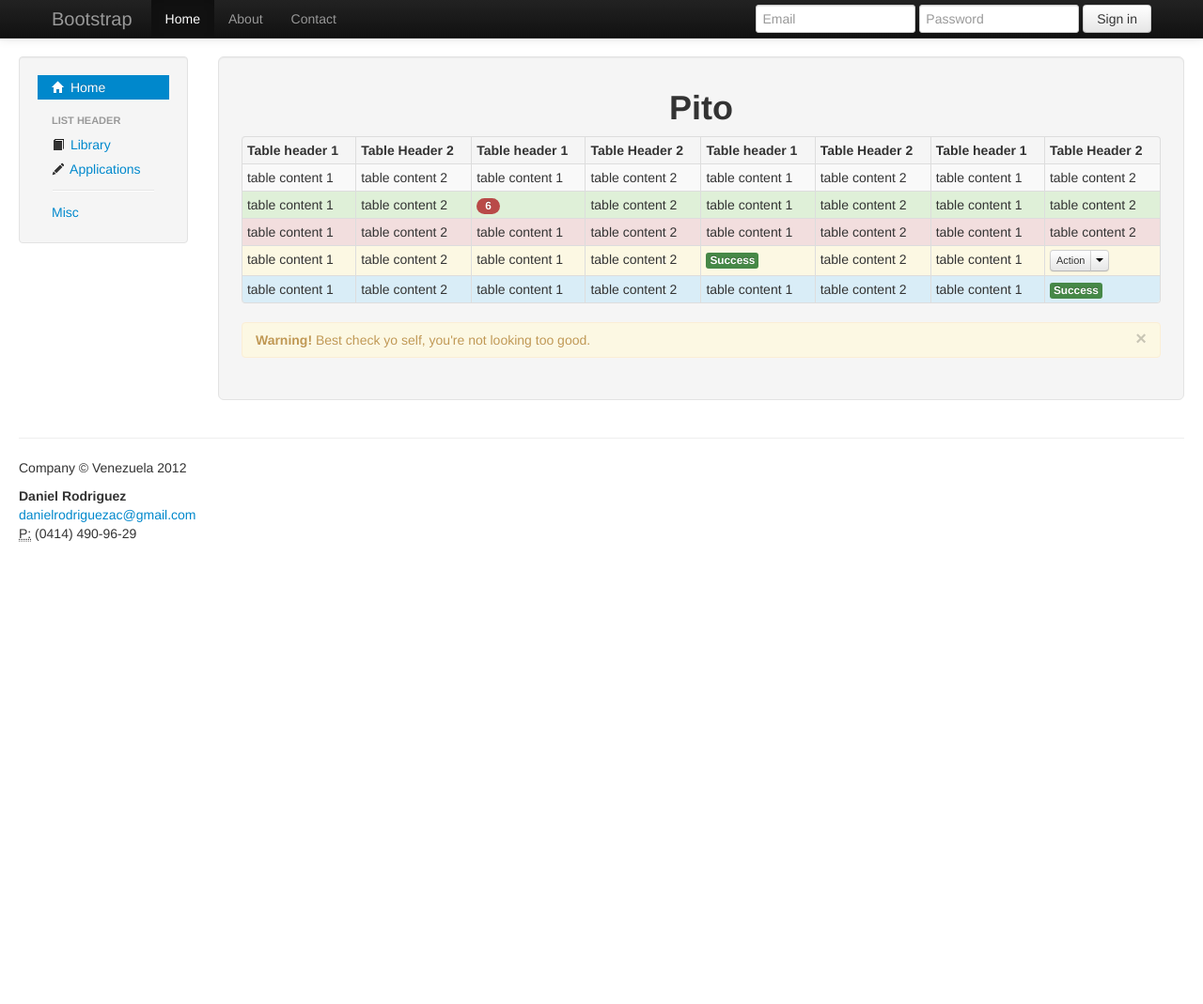
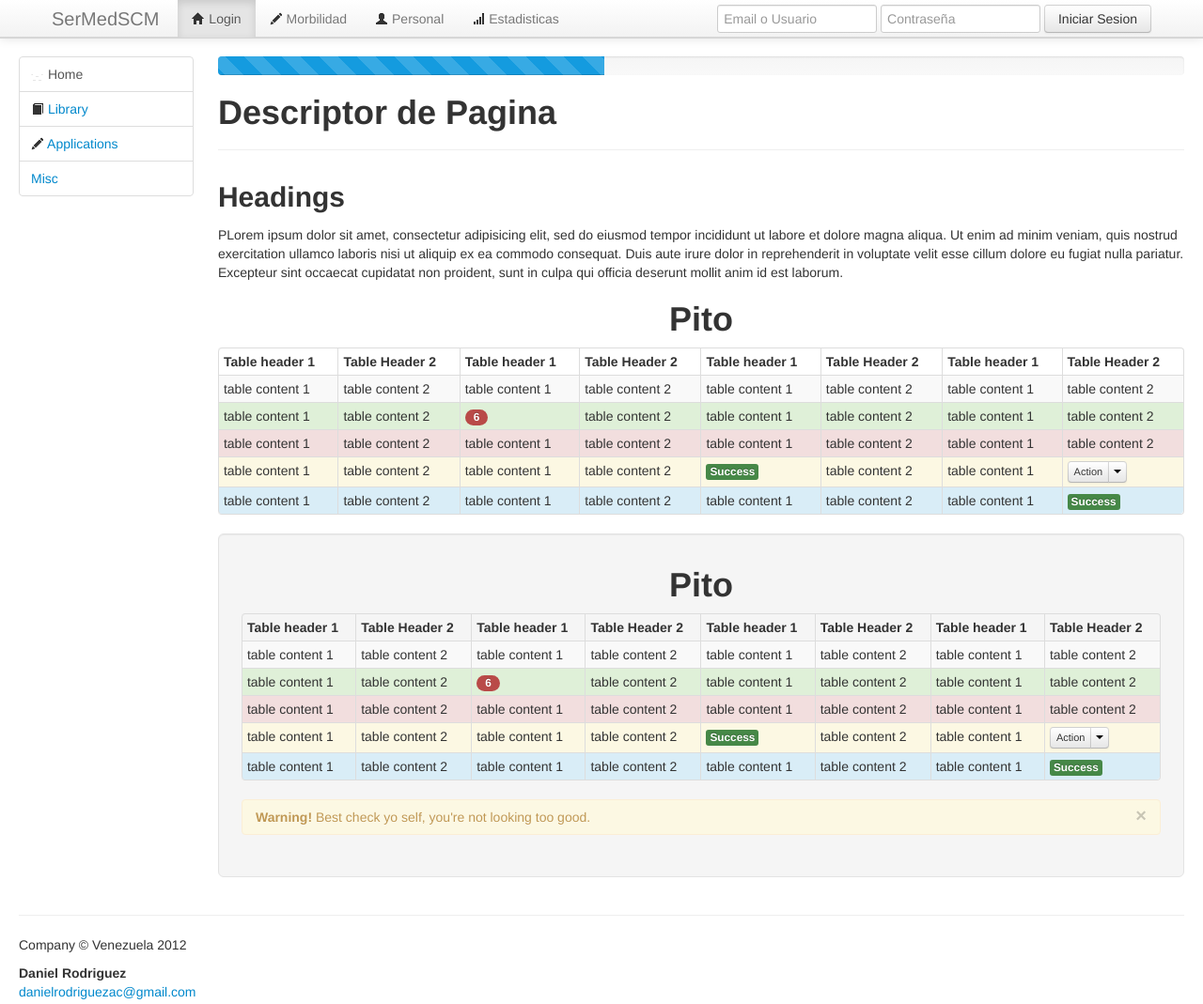
Before and after one commit to danielrodriguezac/SerMedSCM, a PHP site: page / in a window 1280 px wide. Shown: the top 1069 px of the page at 94% size. Before the commit the page ends 577 px from the top, so only its background shows below. Run offline with PHP 8.4, Linux system fonts and the light colour scheme.

Commit message:
Adaptando interface 10/09/2012

```diff
--- a/index.php
+++ b/index.php
@@ -2,7 +2,7 @@
 <html lang="en">
   <head>
     <meta charset="utf-8">
-    <title>Bootstrap, from Twitter</title>
+    <title>Aplication, Company</title>
     <meta name="viewport" content="width=device-width, initial-scale=1.0">
     <meta name="description" content="Intranet">
     <meta name="author" content="Daniel Rodriguez(danielrodriguezac@gmail.com)">
@@ -31,7 +31,7 @@
 
   <body>
 
-    <div class="navbar navbar-inverse navbar-fixed-top">
+    <div class="navbar navbar-fixed-top">
       <div class="navbar-inner">
         <div class="container">
           <a class="btn btn-navbar" data-toggle="collapse" data-target=".nav-collapse">
@@ -39,17 +39,18 @@
             <span class="icon-bar"></span>
             <span class="icon-bar"></span>
           </a>
-          <a class="brand" href="./index.html">Bootstrap</a>
+          <a class="brand" href="./index.html">SerMedSCM</a>
           <div class="nav-collapse collapse">
             <ul class="nav">
-              <li class="active"><a href="#">Home</a></li>
-              <li><a href="#about">About</a></li>
-              <li><a href="#contact">Contact</a></li>
+              <li class="active"><a href="#"><i class="icon-home"></i>  Login</a></li>
+              <li><a href="#"><i class="icon-pencil"></i>  Morbilidad</a></li>
+              <li><a href="#"><i class="icon-user"></i>  Personal</a></li>
+              <li><a href="#"><i class="icon-signal"></i>  Estadisticas</a></li>
             </ul>
-            <form class="navbar-form pull-right" action="parapito.com">
-              <input class="span2" type="text" placeholder="Email">
-              <input class="span2" type="password" placeholder="Password">
-              <button type="submit" class="btn">Sign in</button>
+            <form class="navbar-form pull-right" action="users/login" method="post">
+              <input name="username" class="span2" type="text" placeholder="Email o Usuario">
+              <input name="password" class="span2" type="password" placeholder="Contraseña">
+              <button type="submit" class="btn">Iniciar Sesion</button>
             </form>
           </div><!--/.nav-collapse -->
         </div>
@@ -59,18 +60,108 @@
     <div class="container-fluid">
       <div class="row-fluid">
         <div class="span2">
-          <div class="well">
-              <ul class="nav nav-list">
-                <li class="active"><a href="#"><i class="icon-home icon-white"></i> Home</a></li>
-                <li class="nav-header">List header</li>
+          <div >
+              <ul class="nav nav-tabs nav-stacked affix span2">
+                <li class="active"><a href="#"><i class="icon-home"></i> Home</a></li>
                 <li><a href="#"><i class="icon-book"></i> Library</a></li>
                 <li><a href="#"><i class="icon-pencil"></i> Applications</a></li>
-                <li class="divider"></li>
                 <li><a href="#"><i class="i"></i> Misc</a></li>
               </ul>
           </div>
         </div>
         <div class="span10">
+          <div class="progress progress-striped active">
+            <div class="bar" style="width: 40%;"></div>
+          </div>
+          <div class="page-header">
+            <h1>Descriptor de Pagina</h1>
+          </div>
+          <h2 id="headings">Headings</h2>
+          <p>PLorem ipsum dolor sit amet, consectetur adipisicing elit, sed do eiusmod
+          tempor incididunt ut labore et dolore magna aliqua. Ut enim ad minim veniam,
+          quis nostrud exercitation ullamco laboris nisi ut aliquip ex ea commodo
+          consequat. Duis aute irure dolor in reprehenderit in voluptate velit esse
+          cillum dolore eu fugiat nulla pariatur. Excepteur sint occaecat cupidatat non
+          proident, sunt in culpa qui officia deserunt mollit anim id est laborum.</p>
+
+<table class="table table-striped table-bordered table-hover table-condensed">
+              <caption><h1>Pito</h1></caption>
+              <thead>
+                <tr>
+                  <th>Table header 1</th>
+                  <th>Table Header 2</th>
+                  <th>Table header 1</th>
+                  <th>Table Header 2</th>
+                  <th>Table header 1</th>
+                  <th>Table Header 2</th>
+                  <th>Table header 1</th>
+                  <th>Table Header 2</th>
+                </tr>
+              </thead>
+              <tbody>
+                <tr>
+                  <td>table content 1</td>
+                  <td>table content 2</td>
+                  <td>table content 1</td>
+                  <td>table content 2</td>
+                  <td>table content 1</td>
+                  <td>table content 2</td>
+                  <td>table content 1</td>
+                  <td>table content 2</td>
+                </tr>
+                <tr class="success">
+                  <td>table content 1</td>
+                  <td>table content 2</td>
+                  <td><span class="badge badge-important">6</span></td>
+                  <td>table content 2</td>
+                  <td>table content 1</td>
+                  <td>table content 2</td>
+                  <td>table content 1</td>
+                  <td>table content 2</td>
+                </tr>
+                <tr class="error">
+                  <td>table content 1</td>
+                  <td>table content 2</td>
+                  <td>table content 1</td>
+                  <td>table content 2</td>
+                  <td>table content 1</td>
+                  <td>table content 2</td>
+                  <td>table content 1</td>
+                  <td>table content 2</td>
+                </tr>
+                <tr class="warning">
+                  <td>table content 1</td>
+                  <td>table content 2</td>
+                  <td>table content 1</td>
+                  <td>table content 2</td>
+                  <td><span class="label label-success">Success</span></td>
+                  <td>table content 2</td>
+                  <td>table content 1</td>
+                  <td>
+                    <div class="btn-group">
+                      <button class="btn btn-mini">Action</button>
+                      <button class="btn dropdown-toggle btn-mini" data-toggle="dropdown">
+                        <span class="caret"></span>
+                      </button>
+                      <ul class="dropdown-menu">
+                        <li><a href="#"><i class="icon-book"></i> Library</a></li>
+                        <li><a href="#"><i class="icon-pencil"></i> Applications</a></li>
+                      </ul>
+                     </div>
+                   </td>
+                </tr>
+                <tr class="info">
+                  <td>table content 1</td>
+                  <td>table content 2</td>
+                  <td>table content 1</td>
+                  <td>table content 2</td>
+                  <td>table content 1</td>
+                  <td>table content 2</td>
+                  <td>table content 1</td>
+                  <td><span class="label label-success">Success</span></td>
+                </tr>
+              </tbody>
+            </table>
           <div class="well well-large">
              <table class="table table-striped table-bordered table-hover table-condensed">
               <caption><h1>Pito</h1></caption>
```
